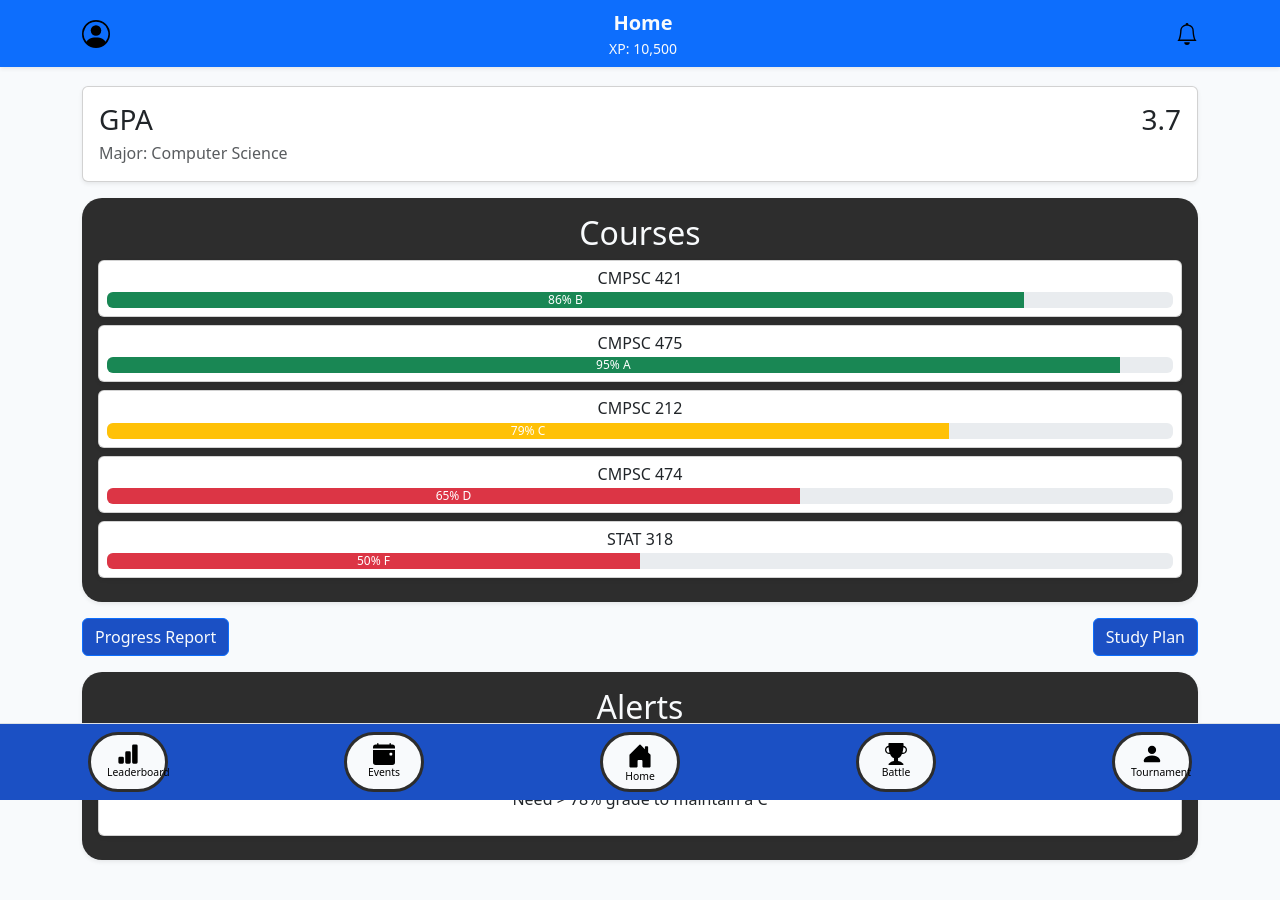
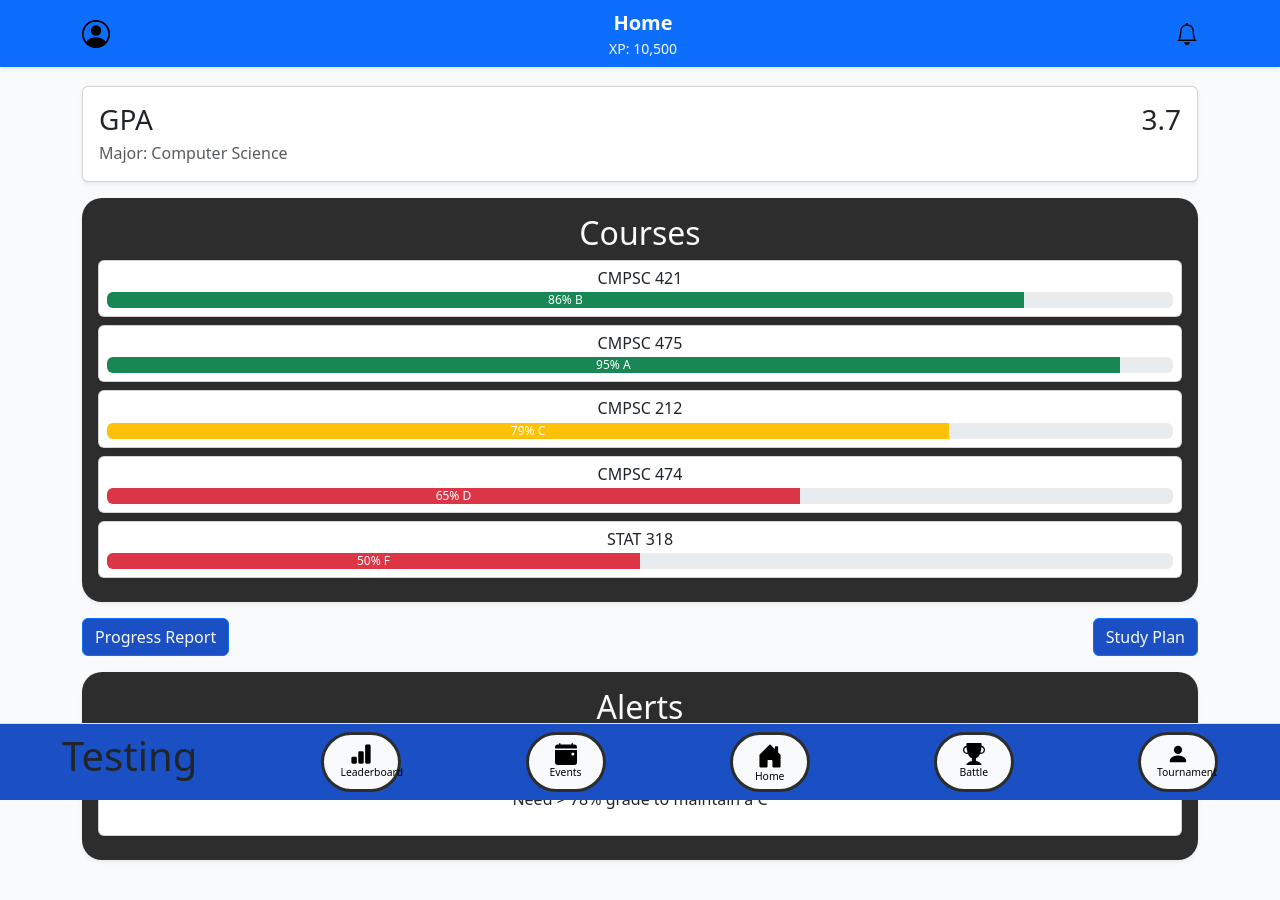
Before and after one commit to boccPSU/Campus_Clash, a React (Create React App) app in the folder campus_clash/: page / in a window 1280 px wide. Shown: the top 900 px of the page. Built offline with nearby package versions, Linux system fonts and the light colour scheme.

Commit message:
test commit

```diff
--- a/campus_clash/src/components/BottomNav.js
+++ b/campus_clash/src/components/BottomNav.js
@@ -14,7 +14,7 @@ import {
 function BottomNav() {
   return (
     <Nav className="footer">
-
+      <h1>Testing</h1>
       <NavButton to="/leaderboard" icon={BarChartFill} label="Leaderboard" />
       <NavButton to="/events" icon={CalendarEventFill} label="Events" />
       <NavButton to="/" icon={HouseDoorFill} label="Home" size={26} exact />
```
Also changed, not shown: 1 other file (tests, documents, lock files or other folders).
